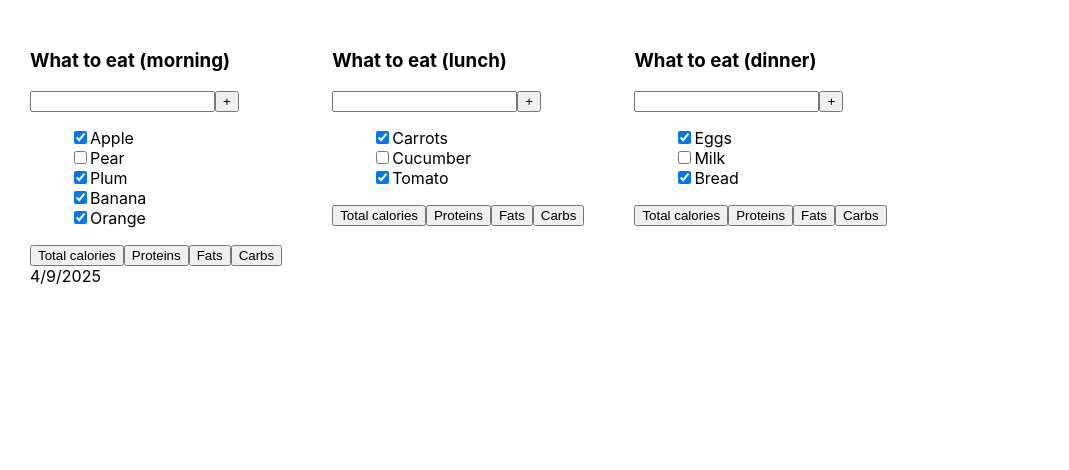
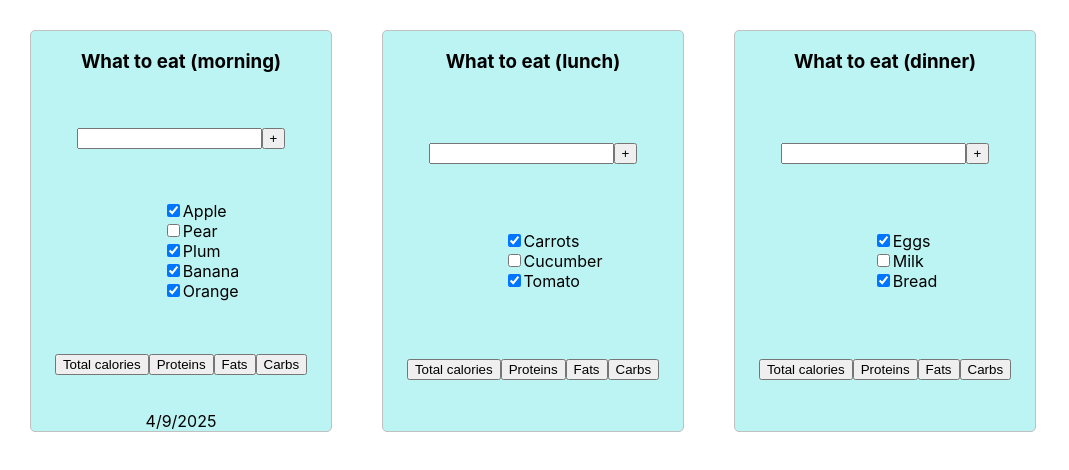
Before and after one commit to AliakseiKrasko/meal_planer, a React (Vite) app: page / in a window 1280 px wide. Shown: the top 470 px of the page, without its empty margins (0-1069 px from the left). Built offline with nearby package versions, Linux system fonts and the light colour scheme.

Commit message:
added styles for card

```diff
--- a/src/PlannerItem.module.css
+++ b/src/PlannerItem.module.css
@@ -1,3 +1,15 @@
+.card {
+    display: flex;
+    flex-direction: column;
+    width: 300px;
+    height: 400px;
+    border: 1px solid silver;
+    border-radius: 5px;
+    justify-content: space-between;
+    align-items: center;
+    background-color: rgb(188, 243, 243);
+}
+
 .list {
     list-style: none;
 }
--- a/src/PlannerItem.tsx
+++ b/src/PlannerItem.tsx
@@ -11,7 +11,7 @@ export const PlannerItem = ( {title, menu, date }: Props) => {
 
 
     return (
-        <div>
+        <div className={s.card}>
             <h3>{title}</h3>
             <div>
                 <input/>
```
